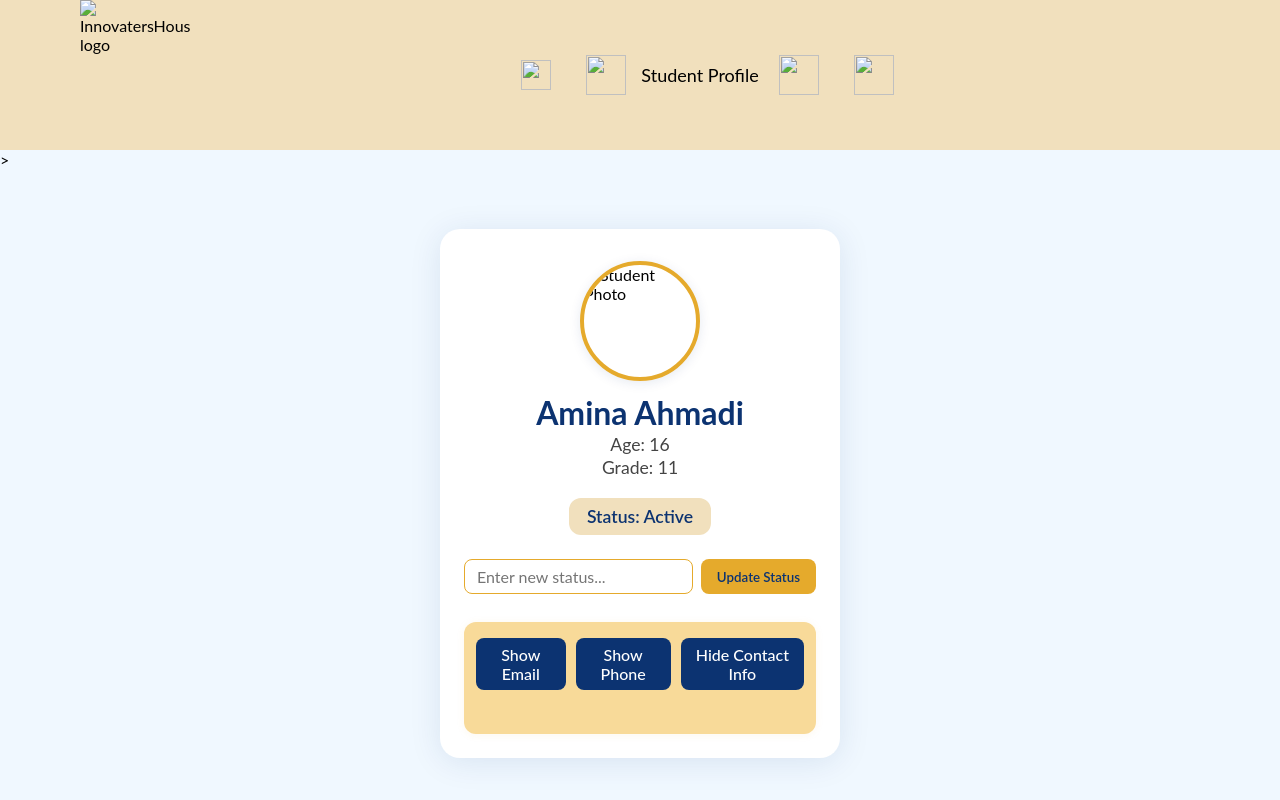
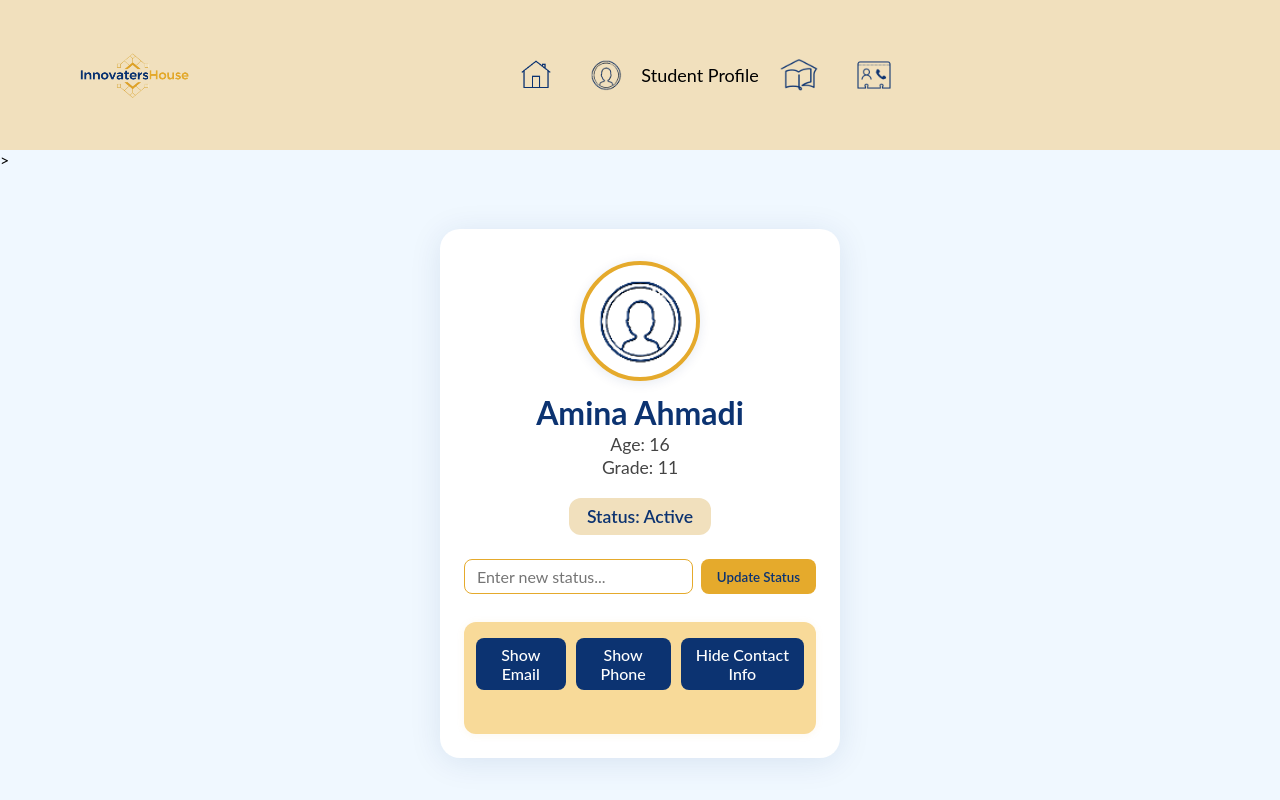
Before and after one commit to shukria-sultani/InnovatersHouse, a plain HTML site: page profile.html in a window 1280 px wide. Drawn offline with Linux system fonts and the light colour scheme; the site is published under a folder, as on GitHub Pages, so addresses that start at the root find nothing.

Commit message:
Updated the image paths.

```diff
--- a/profile.html
+++ b/profile.html
@@ -10,7 +10,7 @@
 
 <div class="header">
   <div class="small-header">
-    <img src="/images/logo.png" alt="InnovatersHouse logo" class="logo" width="100px" height="100px" />
+    <img src="images/logo.png" alt="InnovatersHouse logo" class="logo" width="100px" height="100px" />
     <svg xmlns="http://www.w3.org/2000/svg" x="0px" y="0px" width="60" height="60" id="menuIcon" viewBox="0 0 64 64"
       style="fill: #e5aa2c; cursor: pointer; background-color: transparent;">
       <path
@@ -19,20 +19,20 @@
     </svg>
   </div>
   <ul>
-    <li><a href="index.html"><img src="/images/home.png" width="30px" height="30px" style="background-color: transparent;" alt=""><span class="menuText active">Home</span></a></li>
-    <li><a href="profile.html"><img src="/images/profile.png " width="40px" height="40px" style="background-color: transparent;"
+    <li><a href="index.html"><img src="images/home.png" width="30px" height="30px" style="background-color: transparent;" alt=""><span class="menuText active">Home</span></a></li>
+    <li><a href="profile.html"><img src="images/profile.png " width="40px" height="40px" style="background-color: transparent;"
           alt=""><span style="background-color: transparent;" class="menuText">Student Profile</span> </a></li>
-    <li><a href="courses.html"><img src="/images/courses.png" alt="" width="40px" height="40px"
+    <li><a href="courses.html"><img src="images/courses.png" alt="" width="40px" height="40px"
           style="background-color: transparent;"> <span style="background-color: transparent;"
           class="menuText">Courses</span> </a></li>
-    <li><a href="contact.html"><img src="/images/contact.png" alt="" width="40px" height="40px"
+    <li><a href="contact.html"><img src="images/contact.png" alt="" width="40px" height="40px"
           style="background-color: transparent;"><span style="background-color: transparent;"
           class="menuText">Contact</span> </a></li>
   </ul>
 </div>>
   <div class="profile-container">
     <div class="profile-header">
-      <img src="/images/profile.png" alt="Student Photo" class="profile-photo" width="120" height="120">
+      <img src="images/profile.png" alt="Student Photo" class="profile-photo" width="120" height="120">
       <div class="profile-info">
         <h2 id="studentName">Amina Ahmadi</h2>
         <p>Age: <span id="studentAge">16</span></p>
```
Also changed, not shown: contact.html (+5 -5 lines), courses.html (+5 -5 lines), index.html (+10 -10 lines), logo.png (deleted).
